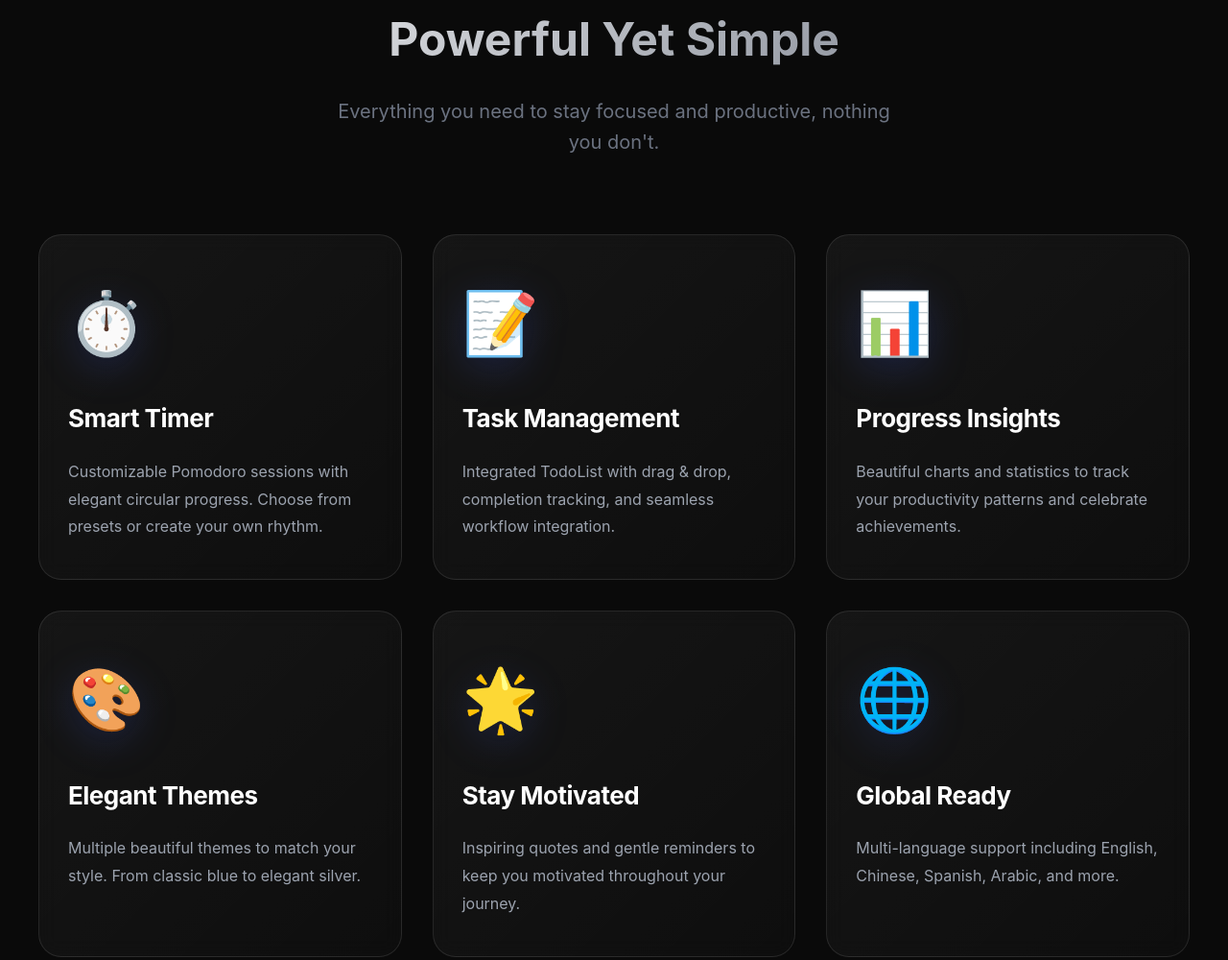
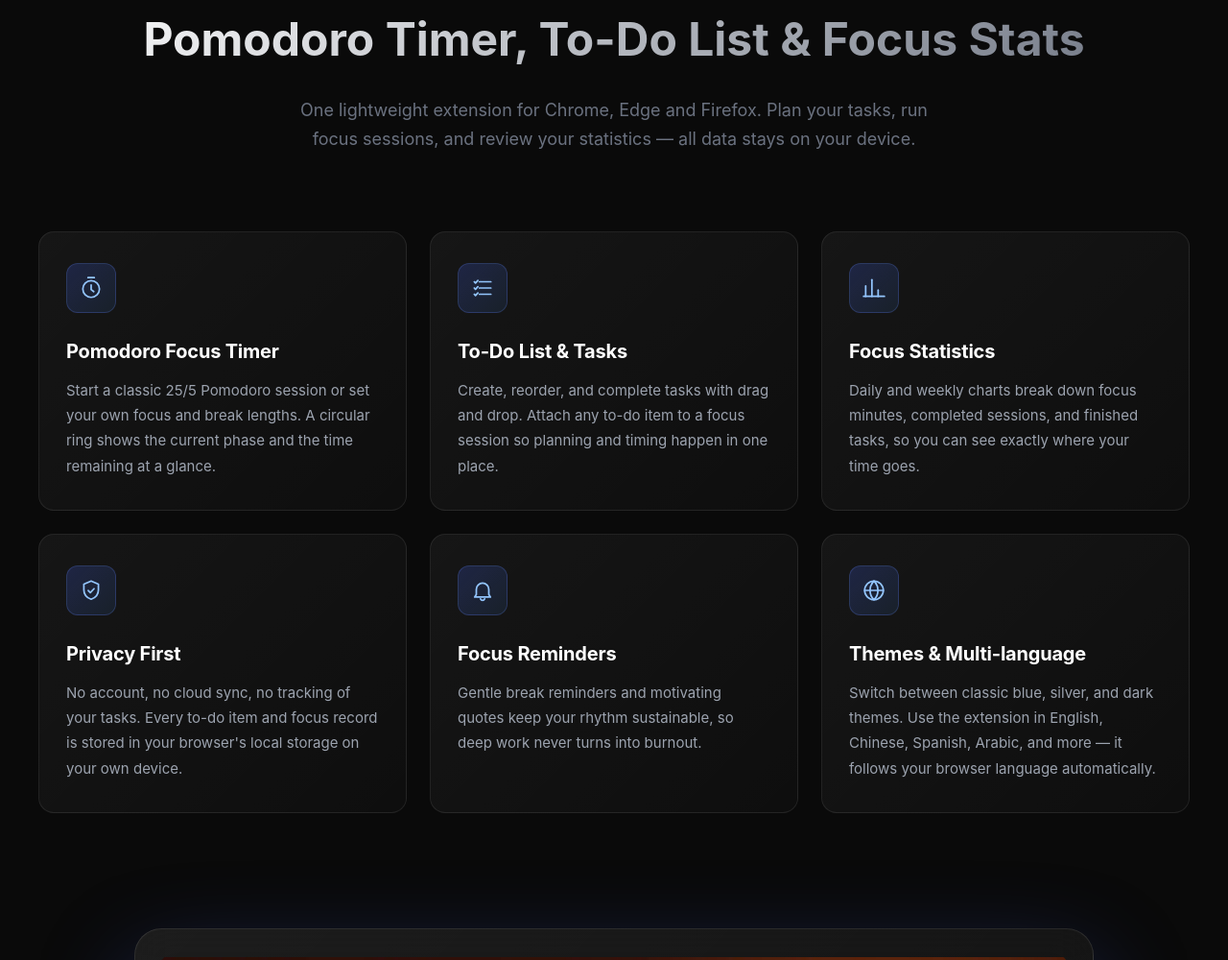
Before and after one commit to rouall/metenk, a plain HTML site: page index.html in a window 1280 px wide. Shown: the part 917-1917 px from the top of the page at 96% size. Drawn offline with Linux system fonts and the light colour scheme.

Commit message:
style UI

```diff
--- a/assets/locales/index.js
+++ b/assets/locales/index.js
@@ -6,30 +6,31 @@
  */
 window.METENK_I18N = {
   en: {
-    docTitle: 'Welcome to MeTenk - Focus & Productivity',
+    docTitle: 'MeTenk - Task Timer',
     metaDescription: 'MeTenk is a free focus and productivity browser extension with a Pomodoro timer, to-do list, and reminders for Chrome, Edge, and Firefox. Local-first and private by design.',
 
-    heroSubtitle: 'Focus, Todo list, Timer, Productivity',
+    heroTagline: 'The Ultimate Task Timer',
+    heroSubtitle: 'Focus · To-Do · Timer · Productivity',
 
     tooltipChrome: 'Install for Chrome',
     tooltipEdge: 'Install for Edge',
     tooltipFirefox: 'Download for Firefox',
 
-    sectionTitle: 'Powerful Yet Simple',
-    sectionSubtitle: "Everything you need to stay focused and productive, nothing you don't.",
+    sectionTitle: 'Pomodoro Timer, To-Do List & Focus Stats',
+    sectionSubtitle: 'One lightweight extension for Chrome, Edge and Firefox. Plan your tasks, run focus sessions, and review your statistics — all data stays on your device.',
 
-    feature1Title: 'Smart Timer',
-    feature1Desc: 'Customizable Pomodoro sessions with elegant circular progress. Choose from presets or create your own rhythm.',
-    feature2Title: 'Task Management',
-    feature2Desc: 'Integrated TodoList with drag & drop, completion tracking, and seamless workflow integration.',
-    feature3Title: 'Progress Insights',
-    feature3Desc: 'Beautiful charts and statistics to track your productivity patterns and celebrate achievements.',
-    feature4Title: 'Elegant Themes',
-    feature4Desc: 'Multiple beautiful themes to match your style. From classic blue to elegant silver.',
-    feature5Title: 'Stay Motivated',
-    feature5Desc: 'Inspiring quotes and gentle reminders to keep you motivated throughout your journey.',
-    feature6Title: 'Global Ready',
-    feature6Desc: 'Multi-language support including English, Chinese, Spanish, Arabic, and more.',
+    feature1Title: 'Pomodoro Focus Timer',
+    feature1Desc: 'Start a classic 25/5 Pomodoro session or set your own focus and break lengths. A circular ring shows the current phase and the time remaining at a glance.',
+    feature2Title: 'To-Do List & Tasks',
+    feature2Desc: 'Create, reorder, and complete tasks with drag and drop. Attach any to-do item to a focus session so planning and timing happen in one place.',
+    feature3Title: 'Focus Statistics',
+    feature3Desc: 'Daily and weekly charts break down focus minutes, completed sessions, and finished tasks, so you can see exactly where your time goes.',
+    feature4Title: 'Privacy First',
+    feature4Desc: "No account, no cloud sync, no tracking of your tasks. Every to-do item and focus record is stored in your browser's local storage on your own device.",
+    feature5Title: 'Focus Reminders',
+    feature5Desc: 'Gentle break reminders and motivating quotes keep your rhythm sustainable, so deep work never turns into burnout.',
+    feature6Title: 'Themes & Multi-language',
+    feature6Desc: 'Switch between classic blue, silver, and dark themes. Use the extension in English, Chinese, Spanish, Arabic, and more — it follows your browser language automatically.',
 
     altFocusReminderPurple: 'Focus Reminder Purple',
     altFocusReminderRed: 'Focus Reminder Red',
@@ -40,34 +41,35 @@ window.METENK_I18N = {
     linkAbout: 'About',
     linkCoffee: 'Coffee',
 
-    copyright: '© 2025 Metenk. Crafted with focus and dedication.'
+    copyright: '© 2026 Metenk. Crafting every product with heart.'
   },
 
   zh: {
-    docTitle: '欢迎使用 MeTenk - 专注与效率',
+    docTitle: 'MeTenk - 任务计时神器',
     metaDescription: 'MeTenk 是一款免费的开源专注与效率浏览器扩展，提供番茄钟、待办清单和提醒功能，支持 Chrome、Edge 和 Firefox。数据本地优先，隐私至上。',
 
-    heroSubtitle: '专注、待办、计时、效率',
+    heroTagline: '任务计时神器',
+    heroSubtitle: '专注 · 待办 · 计时 · 效率',
 
     tooltipChrome: '安装到 Chrome',
     tooltipEdge: '安装到 Edge',
     tooltipFirefox: '下载到 Firefox',
 
-    sectionTitle: '强大而简单',
-    sectionSubtitle: '专注与高效所需的一切，仅此而已。',
+    sectionTitle: '番茄钟、待办清单与专注统计',
+    sectionSubtitle: '一个轻量扩展，兼容 Chrome、Edge 与 Firefox。规划待办、开启专注、回顾统计，所有数据都保存在你的设备上。',
 
-    feature1Title: '智能计时器',
-    feature1Desc: '可自定义的番茄钟时段，配合优雅的环形进度显示。既能选用预设节奏，也能打造专属节拍。',
-    feature2Title: '任务管理',
-    feature2Desc: '内置待办清单，支持拖拽排序、完成度追踪，与你的工作流无缝衔接。',
-    feature3Title: '进度洞察',
-    feature3Desc: '精美的图表与统计数据，助你洞察自己的效率规律，见证每一次突破。',
-    feature4Title: '优雅主题',
-    feature4Desc: '多款精致主题任你挑选，从经典蓝到优雅银，尽显个性品味。',
-    feature5Title: '保持动力',
-    feature5Desc: '励志语录与温柔提醒，让你在整个旅程中始终保持专注与热情。',
-    feature6Title: '面向全球',
-    feature6Desc: '支持多语言界面，包含英语、中文、西班牙语、阿拉伯语等更多语言。',
+    feature1Title: '番茄钟计时器',
+    feature1Desc: '内置经典 25/5 番茄钟，也支持自定义专注与休息时长。环形进度实时显示当前阶段和剩余时间，节奏一目了然。',
+    feature2Title: '待办清单与任务',
+    feature2Desc: '拖拽即可新建、排序和完成待办，每项任务都能关联一次专注计时，规划与执行在同一处完成。',
+    feature3Title: '专注统计',
+    feature3Desc: '按天、按周统计专注时长、完成场次与任务完成量，清楚看到时间真正花在了哪里。',
+    feature4Title: '隐私优先',
+    feature4Desc: '无需注册、不做云端同步、不追踪任务内容。所有待办与专注记录都保存在本机浏览器的本地存储中。',
+    feature5Title: '专注提醒',
+    feature5Desc: '温和的休息提醒与励志语录，帮你维持可持续的节奏，让深度工作不等于透支。',
+    feature6Title: '主题与多语言',
+    feature6Desc: '经典蓝、优雅银、深色主题自由切换；支持英语、中文、西班牙语、阿拉伯语等语言，界面自动跟随浏览器设置。',
 
     altFocusReminderPurple: '专注提醒 - 紫色主题',
     altFocusReminderRed: '专注提醒 - 红色主题',
@@ -78,6 +80,6 @@ window.METENK_I18N = {
     linkAbout: '关于我们',
     linkCoffee: '请我喝咖啡',
 
-    copyright: '© 2025 Metenk. 用专注与用心打造。'
+    copyright: '© 2026 Metenk. 用心打造每一款产品'
   }
 };
--- a/index.html
+++ b/index.html
@@ -3,7 +3,7 @@
 <head>
   <meta charset="UTF-8">
   <meta name="viewport" content="width=device-width, initial-scale=1.0">
-  <title>Welcome to MeTenk - Focus & Productivity</title>
+  <title>MeTenk - Task Timer</title>
   <meta name="description" content="MeTenk is a free focus and productivity browser extension with a Pomodoro timer, to-do list, and reminders for Chrome, Edge, and Firefox. Local-first and private by design." data-i18n-attr="content:metaDescription">
   <link rel="canonical" href="https://metenk.com/">
   <link rel="alternate" hreflang="en" href="https://metenk.com/">
@@ -610,16 +610,6 @@ var _hmt = _hmt || [];
       }
     }
 
-    /* Enhanced Feature Card Effects */
-    .feature-card:hover .feature-title {
-      transform: translateY(-5px);
-      color: #ffffff;
-    }
-
-    .feature-card:hover .feature-desc {
-      color: #c4c7cc;
-    }
-
     /* Smooth Scroll */
     html {
       scroll-behavior: smooth;
@@ -884,6 +874,25 @@ var _hmt = _hmt || [];
       margin-right: auto;
     }
 
+    .hero-subtitle-main {
+      display: block;
+      font-size: 28px;
+      font-weight: 600;
+      line-height: 1.3;
+      color: #e5e7eb;
+      letter-spacing: 0.02em;
+      margin-bottom: 12px;
+    }
+
+    .hero-subtitle-sub {
+      display: block;
+      font-size: 17px;
+      font-weight: 300;
+      line-height: 1.5;
+      color: #9ca3af;
+      letter-spacing: 0.1em;
+    }
+
     .hero-cta {
       display: inline-flex;
       gap: 20px;
@@ -987,26 +996,28 @@ var _hmt = _hmt || [];
     }
 
     .section-subtitle {
-      font-size: 20px;
+      font-size: 18px;
       color: #6b7280;
-      max-width: 600px;
+      max-width: 680px;
       margin: 0 auto;
+      line-height: 1.7;
     }
 
     .features-grid {
       display: grid;
-      grid-template-columns: repeat(auto-fit, minmax(320px, 1fr));
-      gap: 32px;
-      margin-top: 80px;
+      grid-template-columns: repeat(3, minmax(0, 1fr));
+      gap: 24px;
+      margin-top: 64px;
     }
 
     .feature-card {
+      display: flex;
+      flex-direction: column;
       background: linear-gradient(135deg, rgba(255, 255, 255, 0.05) 0%, rgba(255, 255, 255, 0.02) 100%);
-      border: 1px solid rgba(255, 255, 255, 0.1);
-      border-radius: 24px;
-      padding: 40px 30px;
-      transition: all 0.4s cubic-bezier(0.4, 0, 0.2, 1);
-      backdrop-filter: blur(10px);
+      border: 1px solid rgba(255, 255, 255, 0.08);
+      border-radius: 16px;
+      padding: 32px 28px;
+      transition: transform 0.3s ease, border-color 0.3s ease, box-shadow 0.3s ease, background 0.3s ease;
       position: relative;
       overflow: hidden;
     }
@@ -1017,72 +1028,60 @@ var _hmt = _hmt || [];
       top: 0;
       left: 0;
       right: 0;
-      height: 3px;
-      background: linear-gradient(90deg, rgba(67, 97, 238, 0.8), rgba(72, 149, 239, 0.8));
+      height: 2px;
+      background: linear-gradient(90deg, rgba(67, 97, 238, 0.9), rgba(72, 149, 239, 0.45));
       transform: scaleX(0);
       transform-origin: left;
-      transition: transform 0.4s ease;
-    }
-
-    .feature-card::after {
-      content: '';
-      position: absolute;
-      top: 0;
-      left: 0;
-      width: 100%;
-      height: 100%;
-      background: linear-gradient(135deg, rgba(67, 97, 238, 0.1) 0%, transparent 100%);
-      opacity: 0;
-      transition: opacity 0.4s ease;
+      transition: transform 0.35s ease;
     }
 
     .feature-card:hover {
-      transform: translateY(-12px) scale(1.02);
-      border-color: rgba(67, 97, 238, 0.4);
-      box-shadow: 0 25px 70px rgba(67, 97, 238, 0.25), 0 10px 30px rgba(0, 0, 0, 0.3);
-      background: linear-gradient(135deg, rgba(67, 97, 238, 0.12) 0%, rgba(72, 149, 239, 0.08) 100%);
+      transform: translateY(-6px);
+      border-color: rgba(103, 136, 255, 0.35);
+      box-shadow: 0 18px 48px rgba(0, 0, 0, 0.35);
+      background: linear-gradient(135deg, rgba(67, 97, 238, 0.1) 0%, rgba(255, 255, 255, 0.03) 100%);
     }
 
     .feature-card:hover::before {
       transform: scaleX(1);
     }
 
-    .feature-card:hover::after {
-      opacity: 1;
+    .feature-icon {
+      width: 52px;
+      height: 52px;
+      display: inline-flex;
+      align-items: center;
+      justify-content: center;
+      margin-bottom: 24px;
+      border-radius: 12px;
+      background: linear-gradient(135deg, rgba(67, 97, 238, 0.22) 0%, rgba(72, 149, 239, 0.1) 100%);
+      border: 1px solid rgba(103, 136, 255, 0.22);
+      color: #93c5fd;
+      transition: transform 0.3s ease, border-color 0.3s ease;
     }
 
     .feature-card:hover .feature-icon {
-      transform: scale(1.1) rotate(5deg);
-      filter: drop-shadow(0 15px 30px rgba(67, 97, 238, 0.3));
-    }
-
-    .feature-icon {
-      font-size: 64px;
-      margin-bottom: 28px;
-      display: block;
-      filter: drop-shadow(0 10px 20px rgba(67, 97, 238, 0.2));
-      transition: all 0.4s cubic-bezier(0.4, 0, 0.2, 1);
-    }
-
-    .feature-icon {
-      font-size: 64px;
-      margin-bottom: 28px;
-      display: block;
-      filter: drop-shadow(0 10px 20px rgba(67, 97, 238, 0.2));
+      transform: translateY(-2px);
+      border-color: rgba(103, 136, 255, 0.45);
+    }
+
+    .feature-icon svg {
+      width: 26px;
+      height: 26px;
     }
 
     .feature-title {
-      font-size: 26px;
+      font-size: 20px;
       font-weight: 700;
-      margin-bottom: 20px;
+      margin-bottom: 12px;
       color: #ffffff;
-      letter-spacing: -0.5px;
+      letter-spacing: -0.2px;
     }
 
     .feature-desc {
-      font-size: 16px;
+      font-size: 15px;
       color: #9ca3af;
-      line-height: 1.8;
+      line-height: 1.75;
       font-weight: 400;
     }
 
@@ -1770,6 +1769,10 @@ var _hmt = _hmt || [];
       .hero-decoration.left-group {
         display: none;
       }
+
+      .features-grid {
+        grid-template-columns: repeat(2, minmax(0, 1fr));
+      }
     }
 
     @media (max-width: 768px) {
@@ -1783,6 +1786,14 @@ var _hmt = _hmt || [];
 
       .hero-subtitle {
         font-size: 18px;
+      }
+
+      .hero-subtitle-main {
+        font-size: 21px;
+      }
+
+      .hero-subtitle-sub {
+        font-size: 14px;
       }
 
       .logo-container {
@@ -2000,7 +2011,10 @@ var _hmt = _hmt || [];
         </a>
       </div>
       <h1 class="hero-title">MeTenk</h1>
-      <p class="hero-subtitle" data-i18n="heroSubtitle">Focus, Todo list, Timer, Productivity</p>
+      <p class="hero-subtitle">
+        <span class="hero-subtitle-main" data-i18n="heroTagline">The Ultimate Task Timer</span>
+        <span class="hero-subtitle-sub" data-i18n="heroSubtitle">Focus · To-Do · Timer · Productivity</span>
+      </p>
       <div class="hero-cta">
         <div class="browser-buttons">
           <a href="https://chromewebstore.google.com/detail/baefifnjmlmfcdkmbkdbjiijlpggkoic?utm_source=item-share-cb"
@@ -2030,39 +2044,51 @@ var _hmt = _hmt || [];
   <section class="features">
     <div class="container">
       <div class="section-header fade-in">
-        <h2 class="section-title" data-i18n="sectionTitle">Powerful Yet Simple</h2>
-        <p class="section-subtitle" data-i18n="sectionSubtitle">Everything you need to stay focused and productive, nothing you don't.</p>
+        <h2 class="section-title" data-i18n="sectionTitle">Pomodoro Timer, To-Do List &amp; Focus Stats</h2>
+        <p class="section-subtitle" data-i18n="sectionSubtitle">One lightweight extension for Chrome, Edge and Firefox. Plan your tasks, run focus sessions, and review your statistics — all data stays on your device.</p>
       </div>
       <div class="features-grid">
         <div class="feature-card fade-in">
-          <span class="feature-icon">⏱️</span>
-          <h3 class="feature-title" data-i18n="feature1Title">Smart Timer</h3>
-          <p class="feature-desc" data-i18n="feature1Desc">Customizable Pomodoro sessions with elegant circular progress. Choose from presets or create your own rhythm.</p>
+          <span class="feature-icon" aria-hidden="true">
+            <svg viewBox="0 0 24 24" fill="none" stroke="currentColor" stroke-width="1.6" stroke-linecap="round" stroke-linejoin="round"><circle cx="12" cy="13" r="8"/><path d="M12 9v4.5l2.5 2"/><path d="M9 2h6"/></svg>
+          </span>
+          <h3 class="feature-title" data-i18n="feature1Title">Pomodoro Focus Timer</h3>
+          <p class="feature-desc" data-i18n="feature1Desc">Start a classic 25/5 Pomodoro session or set your own focus and break lengths. A circular ring shows the current phase and the time remaining at a glance.</p>
         </div>
         <div class="feature-card fade-in">
-          <span class="feature-icon">📝</span>
-          <h3 class="feature-title" data-i18n="feature2Title">Task Management</h3>
-          <p class="feature-desc" data-i18n="feature2Desc">Integrated TodoList with drag & drop, completion tracking, and seamless workflow integration.</p>
+          <span class="feature-icon" aria-hidden="true">
+            <svg viewBox="0 0 24 24" fill="none" stroke="currentColor" stroke-width="1.6" stroke-linecap="round" stroke-linejoin="round"><path d="M9 6h11"/><path d="M9 12h11"/><path d="M9 18h11"/><path d="M4 6l1.2 1.2L7.5 4.8"/><path d="M4 12l1.2 1.2 2.3-2.4"/><path d="M4 18l1.2 1.2 2.3-2.4"/></svg>
+          </span>
+          <h3 class="feature-title" data-i18n="feature2Title">To-Do List &amp; Tasks</h3>
+          <p class="feature-desc" data-i18n="feature2Desc">Create, reorder, and complete tasks with drag and drop. Attach any to-do item to a focus session so planning and timing happen in one place.</p>
         </div>
         <div class="feature-card fade-in">
-          <span class="feature-icon">📊</span>
-          <h3 class="feature-title" data-i18n="feature3Title">Progress Insights</h3>
-          <p class="feature-desc" data-i18n="feature3Desc">Beautiful charts and statistics to track your productivity patterns and celebrate achievements.</p>
+          <span class="feature-icon" aria-hidden="true">
+            <svg viewBox="0 0 24 24" fill="none" stroke="currentColor" stroke-width="1.6" stroke-linecap="round" stroke-linejoin="round"><path d="M4 20V10"/><path d="M10 20V4"/><path d="M16 20v-6"/><path d="M2 20h20"/></svg>
+          </span>
+          <h3 class="feature-title" data-i18n="feature3Title">Focus Statistics</h3>
+          <p class="feature-desc" data-i18n="feature3Desc">Daily and weekly charts break down focus minutes, completed sessions, and finished tasks, so you can see exactly where your time goes.</p>
         </div>
         <div class="feature-card fade-in">
-          <span class="feature-icon">🎨</span>
-          <h3 class="feature-title" data-i18n="feature4Title">Elegant Themes</h3>
-          <p class="feature-desc" data-i18n="feature4Desc">Multiple beautiful themes to match your style. From classic blue to elegant silver.</p>
+          <span class="feature-icon" aria-hidden="true">
+            <svg viewBox="0 0 24 24" fill="none" stroke="currentColor" stroke-width="1.6" stroke-linecap="round" stroke-linejoin="round"><path d="M12 3l7 3v5.5c0 4.5-3 7.6-7 9-4-1.4-7-4.5-7-9V6l7-3z"/><path d="M9.2 12.2l2 2 3.6-3.8"/></svg>
+          </span>
+          <h3 class="feature-title" data-i18n="feature4Title">Privacy First</h3>
+          <p class="feature-desc" data-i18n="feature4Desc">No account, no cloud sync, no tracking of your tasks. Every to-do item and focus record is stored in your browser's local storage on your own device.</p>
         </div>
         <div class="feature-card fade-in">
-          <span class="feature-icon">🌟</span>
-          <h3 class="feature-title" data-i18n="feature5Title">Stay Motivated</h3>
-          <p class="feature-desc" data-i18n="feature5Desc">Inspiring quotes and gentle reminders to keep you motivated throughout your journey.</p>
+          <span class="feature-icon" aria-hidden="true">
+            <svg viewBox="0 0 24 24" fill="none" stroke="currentColor" stroke-width="1.6" stroke-linecap="round" stroke-linejoin="round"><path d="M18 16v-5a6 6 0 10-12 0v5l-1.6 2.4h15.2L18 16z"/><path d="M10 20.2a2.2 2.2 0 004 0"/></svg>
+          </span>
+          <h3 class="feature-title" data-i18n="feature5Title">Focus Reminders</h3>
+          <p class="feature-desc" data-i18n="feature5Desc">Gentle break reminders and motivating quotes keep your rhythm sustainable, so deep work never turns into burnout.</p>
         </div>
         <div class="feature-card fade-in">
-          <span class="feature-icon">🌐</span>
-          <h3 class="feature-title" data-i18n="feature6Title">Global Ready</h3>
-          <p class="feature-desc" data-i18n="feature6Desc">Multi-language support including English, Chinese, Spanish, Arabic, and more.</p>
+          <span class="feature-icon" aria-hidden="true">
+            <svg viewBox="0 0 24 24" fill="none" stroke="currentColor" stroke-width="1.6" stroke-linecap="round" stroke-linejoin="round"><circle cx="12" cy="12" r="9"/><path d="M3 12h18"/><path d="M12 3c2.5 2.4 3.8 5.4 3.8 9s-1.3 6.6-3.8 9c-2.5-2.4-3.8-5.4-3.8-9S9.5 5.4 12 3z"/></svg>
+          </span>
+          <h3 class="feature-title" data-i18n="feature6Title">Themes &amp; Multi-language</h3>
+          <p class="feature-desc" data-i18n="feature6Desc">Switch between classic blue, silver, and dark themes. Use the extension in English, Chinese, Spanish, Arabic, and more — it follows your browser language automatically.</p>
         </div>
       </div>
 
@@ -2119,7 +2145,7 @@ var _hmt = _hmt || [];
           <a href="sponsor.html" class="footer-link" id="footerCoffeeLink" data-i18n="linkCoffee">Coffee</a>
         </div>
         <div class="footer-copyright" data-i18n="copyright">
-          © 2025 Metenk. Crafted with focus and dedication.
+          © 2026 Metenk. Crafting every product with heart.
         </div>
         <div class="i18n-lang-row" data-i18n-slot></div>
       </div>
```
